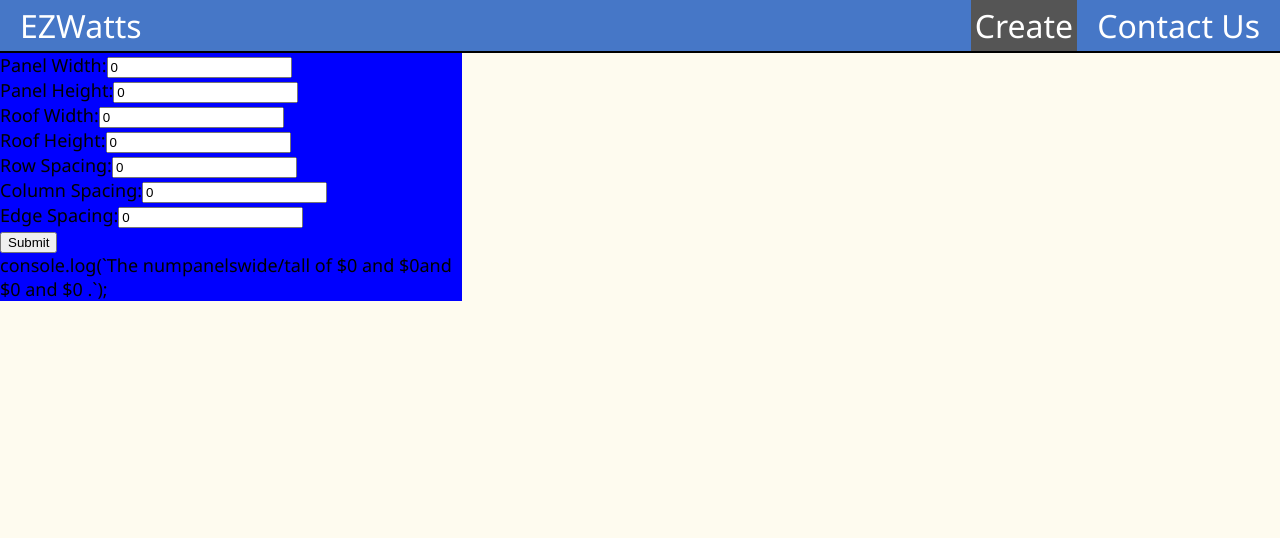
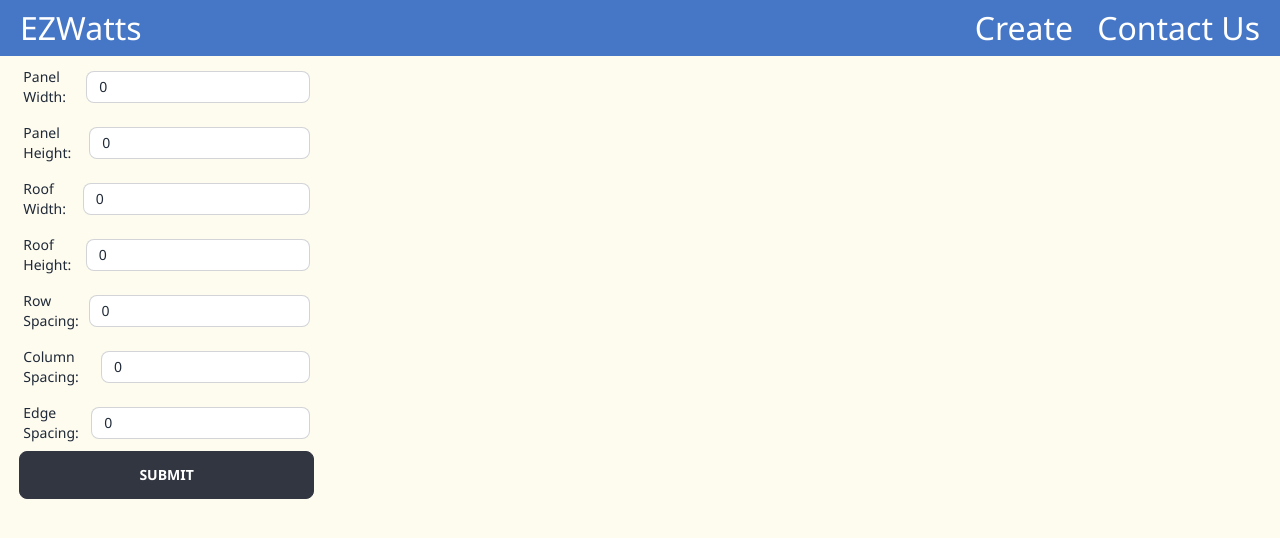
Before and after one commit to UMBC-447-Software-Engineering-Team/447-project.v1, a React (Create React App) app: page /create/Create in a window 1280 px wide. Shown: the top 538 px of the page. Built offline with nearby package versions, Linux system fonts and the light colour scheme.

Commit message:
form updates
changing ui of form

```diff
--- a/package.json
+++ b/package.json
@@ -6,6 +6,7 @@
     "@testing-library/jest-dom": "^5.16.5",
     "@testing-library/react": "^13.4.0",
     "@testing-library/user-event": "^13.5.0",
+    "daisyui": "^2.43.0",
     "react": "^18.2.0",
     "react-dom": "^18.2.0",
     "react-hook-form": "^7.40.0",
@@ -36,5 +37,10 @@
       "last 1 firefox version",
       "last 1 safari version"
     ]
+  },
+  "devDependencies": {
+    "autoprefixer": "^10.4.13",
+    "postcss": "^8.4.19",
+    "tailwindcss": "^3.2.4"
   }
 }
--- /dev/null
+++ b/postcss.config.js
@@ -0,0 +1,6 @@
+module.exports = {
+  plugins: {
+    tailwindcss: {},
+    autoprefixer: {},
+  },
+}
--- a/public/index.html
+++ b/public/index.html
@@ -24,7 +24,7 @@
       work correctly both with client-side routing and a non-root public URL.
       Learn how to configure a non-root public URL by running `npm run build`.
     -->
-    <title>React App</title>
+    <title>ExWatts</title>
   </head>
   <body>
     <noscript>You need to enable JavaScript to run this app.</noscript>
--- a/src/components/Form.js
+++ b/src/components/Form.js
@@ -24,58 +24,45 @@ export default function Form({ onSubmit }) {
 // add required for form and error handling
   return (
     <>
-    <form onSubmit={handleSubmit}>
-    <div className="col-md-6">
-    <label>
-          Panel Width:
-          <input type="number" value={panelWidth} onChange={event => setPanelWidth(event.target.value)} />
+    <form onSubmit={handleSubmit} style={{ display: "flex", flexDirection: "column"}}>
+    <div className="form-control w-full max-w-xs">
+      <label className="label">
+      <span className="label-text">Panel Width:</span>
+            <input className="input input-bordered input-sm w-full max-w-xs" placeholder="Enter Number" type="number" value={panelWidth} onChange={event => setPanelWidth(event.target.value)} />
+          </label>
+
+        <label className="label">
+          <span className="label-text">Panel Height:</span>
+          <input className="input input-bordered input-sm w-full max-w-xs" placeholder="Enter Number" type="number" value={panelHeight} onChange={event => setPanelHeight(event.target.value)} />
         </label>
-      </div>
 
-        <div className="col-md-6">
-        <label>
-          Panel Height:
-          <input type="number" value={panelHeight} onChange={event => setPanelHeight(event.target.value)} />
+        <label className="label">
+        <span className="label-text">Roof Width:</span>
+          <input className="input input-bordered input-sm w-full max-w-xs" placeholder="Enter Number" type="number" value={roofWidth} onChange={event => setRoofWidth(event.target.value)} />
+        </label>
+
+        <label className="label">
+        <span className="label-text">Roof Height:</span>
+          <input className="input input-bordered input-sm w-full max-w-xs" placeholder="Enter Number" type="number" value={roofHeight} onChange={event => setRoofHeight(event.target.value)} />
+        </label>
+
+        <label className="label">
+        <span className="label-text">Row Spacing:</span>
+          <input className="input input-bordered input-sm w-full max-w-xs" placeholder="Enter Number" type="number" value={rowSpacing} onChange={event => setRowSpacing(event.target.value)} />
+        </label>
+
+        <label className="label">
+        <span className="label-text">Column Spacing:</span>
+          <input className="input input-bordered input-sm w-full max-w-xs" placeholder="Enter Number" type="number" value={columnSpacing} onChange={event => setColumnSpacing(event.target.value)} />
+        </label>
+
+        <label className="label">
+        <span className="label-text">Edge Spacing:</span>
+          <input className="input input-bordered input-sm w-full max-w-xs" placeholder="Enter Number" type="number" value={edgeSpacing} onChange={event => setEdgeSpacing(event.target.value)} />
         </label>
         </div>
 
-      <div className="col-md-6">
-        <label>
-          Roof Width:
-          <input type="number" value={roofWidth} onChange={event => setRoofWidth(event.target.value)} />
-        </label>
-
-      </div>
-
-      <div className="col-md-6">
-        <label>
-          Roof Height:
-          <input type="number" value={roofHeight} onChange={event => setRoofHeight(event.target.value)} />
-        </label>
-        </div>
-
-        <div className="col-md-6">
-        <label>
-        Row Spacing:
-          <input type="number" value={rowSpacing} onChange={event => setRowSpacing(event.target.value)} />
-        </label>
-        </div>
-
-        <div className="col-md-6">
-        <label>
-        Column Spacing:
-          <input type="number" value={columnSpacing} onChange={event => setColumnSpacing(event.target.value)} />
-        </label>
-        </div>
-
-        <div className="col-md-6">
-        <label>
-        Edge Spacing:
-          <input type="number" value={edgeSpacing} onChange={event => setEdgeSpacing(event.target.value)} />
-        </label>
-        </div>
-
-      <button type="submit">Submit</button>
+      <button className="btn btn-active" type="submit">Submit</button>
     </form>
     </>
   );
--- a/src/index.css
+++ b/src/index.css
@@ -1,3 +1,6 @@
+@tailwind base;
+@tailwind components;
+@tailwind utilities;
 body {
 
   margin: 0;
@@ -5,6 +8,7 @@ body {
   overflow: hidden;
   font-family: 'Segoe UI', Tahoma, Geneva, Verdana, sans-serif;
   font-size: large;
+  background-color: #fefbef;
 }
 
 code {
@@ -15,12 +19,6 @@ code {
 * {
   box-sizing: border-box;
 }
-
-body {
-  margin: 0;
-  background-color: #fefbef;
-}
-
 /* for the conttainer for all pages*/
 .container {
   margin: 0rem;
@@ -28,6 +26,7 @@ body {
   flex-direction: column;
   min-height: 100%;
   font-family: 'Segoe UI', Tahoma, Geneva, Verdana, sans-serif;
+  background-color: #fefbef;
 }
 
 /*container for left and right side of create page*/
@@ -46,6 +45,7 @@ body {
   flex-grow: 20;
   align-content: center;
 
+
 }
 
 /*canvas css*/
@@ -55,11 +55,16 @@ canvas {
   display: block;   /* this is IMPORTANT! */
 }
 
+form{
+  border-color:  black;
+  border-style: solid;
+  padding: 0 1rem;
+  margin:1%
+}
 /*left side of create page*/
 .Left{
   align-self: flex-start;
   flex-grow: 1;
-  background: blue;
 }
 
 .nav {
@@ -69,7 +74,7 @@ canvas {
   color: white;
   border-color:  black;
   border-style: hidden hidden solid hidden;
-  border-width: 2px;
+  border-width: 0px;
   display: flex;
   justify-content: space-between;
   align-items: stretch;
@@ -99,11 +104,11 @@ canvas {
 }
 
 .nav li.active {
-  background-color: #555;
+  background-color:#4677C7;
 }
 
 .nav li:hover {
-  background-color: #777;
+  background-color: rgb(74, 66, 190);
 }
 
 
--- a/src/pages/create/Create.js
+++ b/src/pages/create/Create.js
@@ -124,8 +124,6 @@ export function Create() {
       <div className="main">
       <div className="Left">
           <Form onSubmit={handleSubmit} />
-          console.log(`The numpanelswide/tall of ${numPanelsWide} and ${numPanelsTall}
-          and ${juristictionWidth} and ${juristictionHeight} .`);
       </div>
       <div className="Right">
       <canvas ref={canvasRef} width= {canvasWidth} height={canvasHeight} />
--- /dev/null
+++ b/tailwind.config.js
@@ -0,0 +1,10 @@
+/** @type {import('tailwindcss').Config} */
+module.exports = {
+  content: [
+    "./src/**/*.{js,jsx,ts,tsx}",
+  ],
+  theme: {
+    extend: {},
+  },
+  plugins: [require("daisyui")],
+}
```
Also changed, not shown: 2 other files (tests, documents, lock files or other folders).
